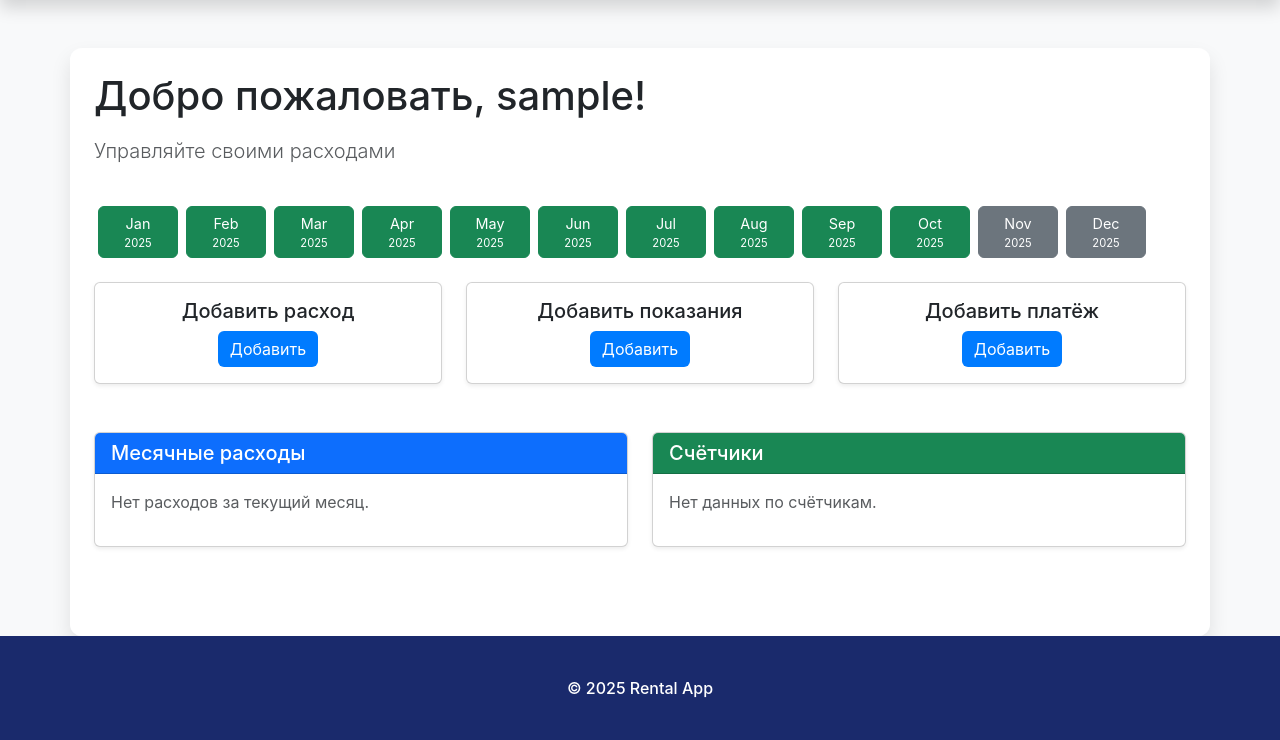
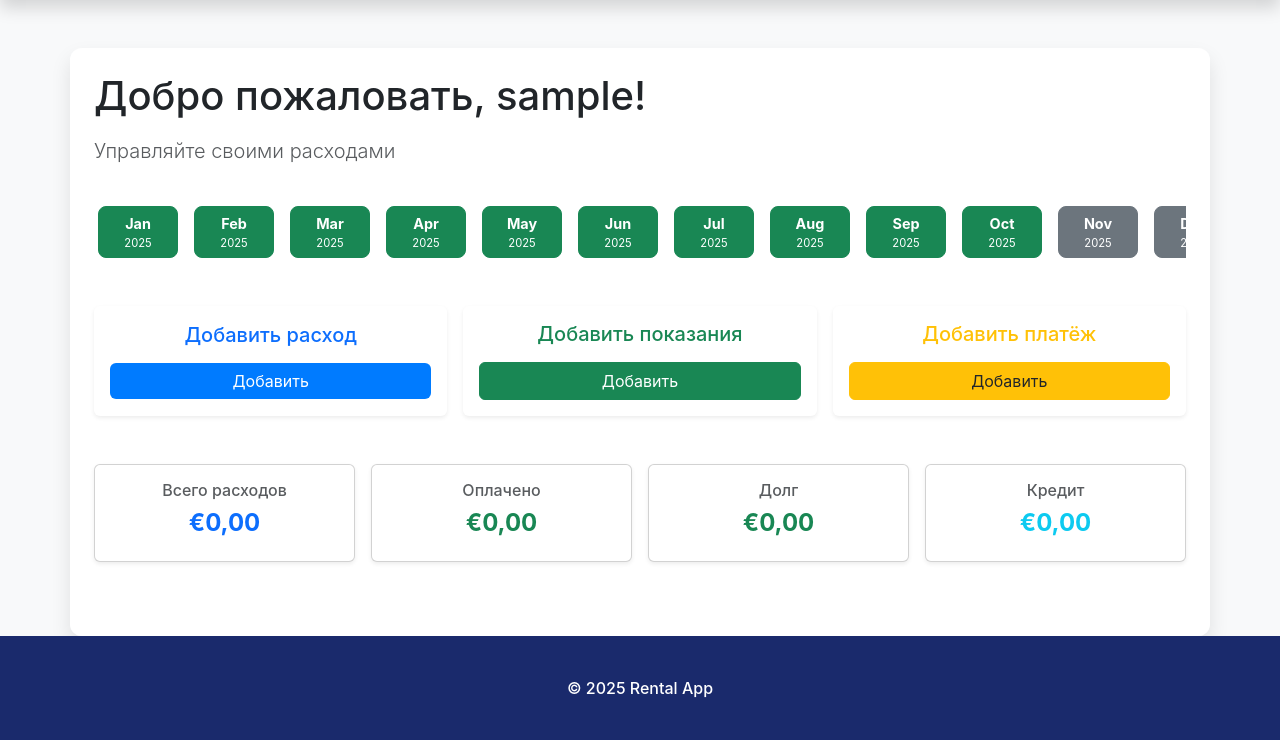
Before and after one commit to DmytroFedosyeyev/rental_app, a Django app: page /expenses/ in a window 1280 px wide. Shown: the part 60-800 px from the top of the page. Run offline with Django 5.2, Linux system fonts and the light colour scheme; the visitor is signed in with stand-in values (Sample User, id 1); data that the repository does not hold is empty; some libraries are stand-ins or nearby versions.

```diff
--- a/expenses/signals.py
+++ b/expenses/signals.py
@@ -4,12 +4,20 @@ from django.contrib.auth.models import User
 from .models import Apartment, ExpenseCategory
 
 @receiver(post_save, sender=User)
-def create_user_profile(sender, instance, created, **kwargs):
+def create_user_apartment_and_categories(sender, instance, created, **kwargs):
     if created:
-        # Создаём Apartment для пользователя
-        Apartment.objects.create(user=instance)
+        # Создаём квартиру
+        Apartment.objects.get_or_create(user=instance)
 
-        # Создаём категории расходов с приоритетами
-        ExpenseCategory.objects.create(user=instance, name="Аренда", priority=1)
-        ExpenseCategory.objects.create(user=instance, name="Коммуналка", priority=2)
-        ExpenseCategory.objects.create(user=instance, name="Электричество", priority=3)
+        # Создаём категории — только если их ещё нет
+        categories = [
+            ('Аренда', 1),
+            ('Коммуналка', 2),
+            ('Электричество', 3),
+        ]
+        for name, priority in categories:
+            ExpenseCategory.objects.get_or_create(
+                user=instance,
+                name=name,
+                defaults={'priority': priority}
+            )
--- a/expenses/views.py
+++ b/expenses/views.py
@@ -21,8 +21,8 @@ class DashboardView(LoginRequiredMixin, TemplateView):
         today = datetime.today()
         current_year = today.year
 
+        # === 12 месяцев с января ===
         months = []
-        # 12 месяцев: с января по декабрь
         for i in range(12):
             month_date = datetime(current_year, 1, 1) + relativedelta(months=i)
             expenses = Expense.objects.filter(
@@ -30,28 +30,33 @@ class DashboardView(LoginRequiredMixin, TemplateView):
                 date__year=month_date.year,
                 date__month=month_date.month
             )
-            total_debt = sum(expense.debt() for expense in expenses)
-
+            total_debt = sum(e.debt() for e in expenses)
             status = 'future' if month_date > today else ('green' if total_debt <= 0 else 'red')
-
             months.append({
                 'year': month_date.year,
                 'month': month_date.month,
                 'name': month_date.strftime('%b'),
                 'status': status
             })
+        context['months'] = months
 
-        context['months'] = months
-        context['expenses'] = Expense.objects.filter(
+        # === Сводка за ГОД ===
+        year_expenses = Expense.objects.filter(
             user=self.request.user,
-            date__year=today.year,
-            date__month=today.month
+            date__year=current_year
         )
-        context['meter_readings'] = MeterReading.objects.filter(
-            user=self.request.user,
-            date__year=today.year,
-            date__month=today.month
-        )
+        total_amount = sum(e.amount for e in year_expenses)
+        total_paid = sum(e.paid_amount for e in year_expenses)
+        total_debt = total_amount - total_paid
+        credit = Credit.objects.filter(user=self.request.user).aggregate(Sum('amount'))['amount__sum'] or 0
+
+        context['year_summary'] = {
+            'total_amount': total_amount,
+            'total_paid': total_paid,
+            'total_debt': total_debt,
+            'credit': credit
+        }
+
         return context
 
 class RegisterView(CreateView):
@@ -64,6 +69,11 @@ class AddExpenseView(LoginRequiredMixin, CreateView):
     form_class = ExpenseForm
     template_name = 'expenses/add_expense.html'
     success_url = reverse_lazy('expenses:dashboard')
+
+    def get_form_kwargs(self):
+        kwargs = super().get_form_kwargs()
+        kwargs['user'] = self.request.user
+        return kwargs
 
     def form_valid(self, form):
         form.instance.user = self.request.user
--- a/templates/base.html
+++ b/templates/base.html
@@ -8,6 +8,7 @@
     <title>{% block title %}Rental App{% endblock %}</title>
     <link href="https://cdn.jsdelivr.net/npm/bootstrap@5.3.0/dist/css/bootstrap.min.css" rel="stylesheet">
     <link href="https://cdn.jsdelivr.net/npm/bootstrap-icons@1.10.0/font/bootstrap-icons.css" rel="stylesheet">
+    <link href="https://cdn.jsdelivr.net/npm/bootstrap-icons@1.11.3/font/bootstrap-icons.css" rel="stylesheet">
     <link rel="stylesheet" href="{% static 'css/styles.css' %}">
 </head>
 <body class="d-flex flex-column min-vh-100">
--- a/templates/expenses/dashboard.html
+++ b/templates/expenses/dashboard.html
@@ -13,114 +13,83 @@
 </div>
 
 <!-- 12 МЕСЯЦЕВ В ОДНОЙ СТРОКЕ -->
-<div class="d-flex flex-nowrap overflow-auto gap-2 mb-4 px-1" style="scrollbar-width: thin;">
+<div class="d-flex flex-nowrap overflow-auto gap-3 mb-5 px-1" style="scrollbar-width: thin;">
     {% for month in months %}
-        <div class="flex-shrink-0" style="width: 80px;">
+        <div class="flex-shrink-0 text-center" style="width: 80px;">
             <a href="{% url 'expenses:month_detail' month.year month.month %}"
-               class="btn btn-block w-100 h-100 d-flex flex-column justify-content-center align-items-center
+               class="btn w-100 h-100 d-flex flex-column justify-content-center align-items-center text-white
                    {% if month.status == 'red' %}btn-danger
                    {% elif month.status == 'green' %}btn-success
                    {% else %}btn-secondary{% endif %}"
-               style="height: 70px; font-size: 0.9rem; text-decoration: none;">
-                <span>{{ month.name }}</span>
+               style="height: 70px; font-size: 0.9rem; text-decoration: none; border-radius: 8px;">
+                <span class="fw-bold">{{ month.name }}</span>
                 <small style="font-size: 0.7rem;">{{ month.year }}</small>
             </a>
         </div>
     {% endfor %}
 </div>
 
-<div class="row">
+<!-- КНОПКИ ДЕЙСТВИЙ -->
+<div class="row g-3 mb-5">
     <div class="col-md-4">
-        <div class="card h-100 shadow-sm">
-            <div class="card-body text-center">
-                <h5 class="card-title">Добавить расход</h5>
+        <div class="card h-100 shadow-sm border-0">
+            <div class="card-body text-center d-flex flex-column justify-content-center">
+                <h5 class="card-title text-primary mb-3">Добавить расход</h5>
                 <a href="{% url 'expenses:add_expense' %}" class="btn btn-primary">Добавить</a>
             </div>
         </div>
     </div>
     <div class="col-md-4">
-        <div class="card h-100 shadow-sm">
-            <div class="card-body text-center">
-                <h5 class="card-title">Добавить показания</h5>
-                <a href="{% url 'expenses:add_meter_reading' %}" class="btn btn-primary">Добавить</a>
+        <div class="card h-100 shadow-sm border-0">
+            <div class="card-body text-center d-flex flex-column justify-content-center">
+                <h5 class="card-title text-success mb-3">Добавить показания</h5>
+                <a href="{% url 'expenses:add_meter_reading' %}" class="btn btn-success">Добавить</a>
             </div>
         </div>
     </div>
     <div class="col-md-4">
-        <div class="card h-100 shadow-sm">
-            <div class="card-body text-center">
-                <h5 class="card-title">Добавить платёж</h5>
-                <a href="{% url 'expenses:add_payment' %}" class="btn btn-primary">Добавить</a>
+        <div class="card h-100 shadow-sm border-0">
+            <div class="card-body text-center d-flex flex-column justify-content-center">
+                <h5 class="card-title text-warning mb-3">Добавить платёж</h5>
+                <a href="{% url 'expenses:add_payment' %}" class="btn btn-warning text-dark">Добавить</a>
             </div>
         </div>
     </div>
 </div>
 
-<div class="row mt-5">
-    <div class="col-md-6">
-        <div class="card shadow-sm">
-            <div class="card-header bg-primary text-white">
-                <h5 class="mb-0">Месячные расходы</h5>
-            </div>
-            <div class="card-body">
-                {% if expenses %}
-                    <div class="table-responsive">
-                        <table class="table table-hover">
-                            <thead>
-                                <tr>
-                                    <th>Категория</th>
-                                    <th>Сумма</th>
-                                    <th>Оплачено</th>
-                                    <th>Долг</th>
-                                    <th>Действия</th>
-                                </tr>
-                            </thead>
-                            <tbody>
-                                {% for expense in expenses %}
-                                    <tr>
-                                        <td>{{ expense.category.name }}</td>
-                                        <td>€{{ expense.amount }}</td>
-                                        <td>€{{ expense.paid_amount }}</td>
-                                        <td class="{% if expense.debt > 0 %}text-danger{% else %}text-success{% endif %}">
-                                            €{{ expense.debt }}
-                                        </td>
-                                        <td>
-                                            <a href="{% url 'expenses:edit_expense' expense.pk %}" class="btn btn-sm btn-outline-primary">Редактировать</a>
-                                            <a href="{% url 'expenses:delete_expense' expense.pk %}" class="btn btn-sm btn-outline-danger">Удалить</a>
-                                        </td>
-                                    </tr>
-                                {% endfor %}
-                            </tbody>
-                        </table>
-                    </div>
-                {% else %}
-                    <p class="text-muted">Нет расходов за текущий месяц.</p>
-                {% endif %}
+<!-- СВОДКА ЗА ГОД -->
+<div class="row g-3">
+    <div class="col-md-3">
+        <div class="card text-center shadow-sm h-100">
+            <div class="card-body d-flex flex-column justify-content-center">
+                <h6 class="text-muted mb-2">Всего расходов</h6>
+                <h4 class="text-primary fw-bold">€{{ year_summary.total_amount|floatformat:2 }}</h4>
             </div>
         </div>
     </div>
-    <div class="col-md-6">
-        <div class="card shadow-sm">
-            <div class="card-header bg-success text-white">
-                <h5 class="mb-0">Счётчики</h5>
+    <div class="col-md-3">
+        <div class="card text-center shadow-sm h-100">
+            <div class="card-body d-flex flex-column justify-content-center">
+                <h6 class="text-muted mb-2">Оплачено</h6>
+                <h4 class="text-success fw-bold">€{{ year_summary.total_paid|floatformat:2 }}</h4>
             </div>
-            <div class="card-body">
-                {% if meter_readings %}
-                    <div class="row">
-                        {% for reading in meter_readings %}
-                            <div class="col-6 mb-3">
-                                <div class="card bg-light">
-                                    <div class="card-body text-center">
-                                        <h6 class="card-title text-muted">{{ reading.get_type_display }}</h6>
-                                        <h4 class="text-primary">{{ reading.value }} {% if reading.type == 'electricity' %}kWh{% else %}м³{% endif %}</h4>
-                                    </div>
-                                </div>
-                            </div>
-                        {% endfor %}
-                    </div>
-                {% else %}
-                    <p class="text-muted">Нет данных по счётчикам.</p>
-                {% endif %}
+        </div>
+    </div>
+    <div class="col-md-3">
+        <div class="card text-center shadow-sm h-100">
+            <div class="card-body d-flex flex-column justify-content-center">
+                <h6 class="text-muted mb-2">Долг</h6>
+                <h4 class="fw-bold {% if year_summary.total_debt > 0 %}text-danger{% else %}text-success{% endif %}">
+                    €{{ year_summary.total_debt|floatformat:2 }}
+                </h4>
+            </div>
+        </div>
+    </div>
+    <div class="col-md-3">
+        <div class="card text-center shadow-sm h-100">
+            <div class="card-body d-flex flex-column justify-content-center">
+                <h6 class="text-muted mb-2">Кредит</h6>
+                <h4 class="text-info fw-bold">€{{ year_summary.credit|floatformat:2 }}</h4>
             </div>
         </div>
     </div>
```
Also changed, not shown: expenses/forms.py (+29 -0 lines), static/css/styles.css (+43 -0 lines), templates/expenses/delete_expense.html (added, +29 -0 lines), templates/expenses/month_detail.html (+26 -1 lines).
